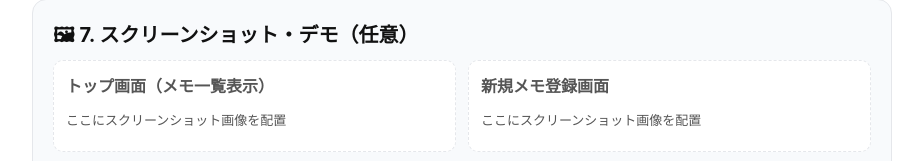
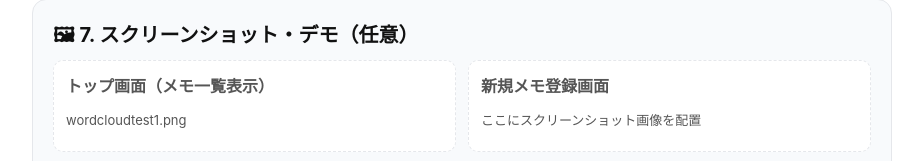
Before and after one commit to nokky888/nokky888.github.io-portfolio251115, a plain HTML site: page index.html in a window 1280 px wide. Shown: the part 1862-2023 px from the top of the page, without its empty margins (178-1101 px from the left). Drawn offline with Linux system fonts and the light colour scheme.

Commit message:
Update index.html
画像を設置してみた

```diff
--- a/index.html
+++ b/index.html
@@ -106,7 +106,8 @@
       <div class="cols">
         <div>
           <h3>トップ画面（メモ一覧表示）</h3>
-          <p class="meta">ここにスクリーンショット画像を配置</p>
+          <p class="meta">wordcloudtest1.png</p>
+          <!-- <p class="meta">ここにスクリーンショット画像を配置</p> -->
         </div>
         <div>
           <h3>新規メモ登録画面</h3>
@@ -135,4 +136,5 @@
     </footer>
   </div>
 </body>
+
 </html>
```
